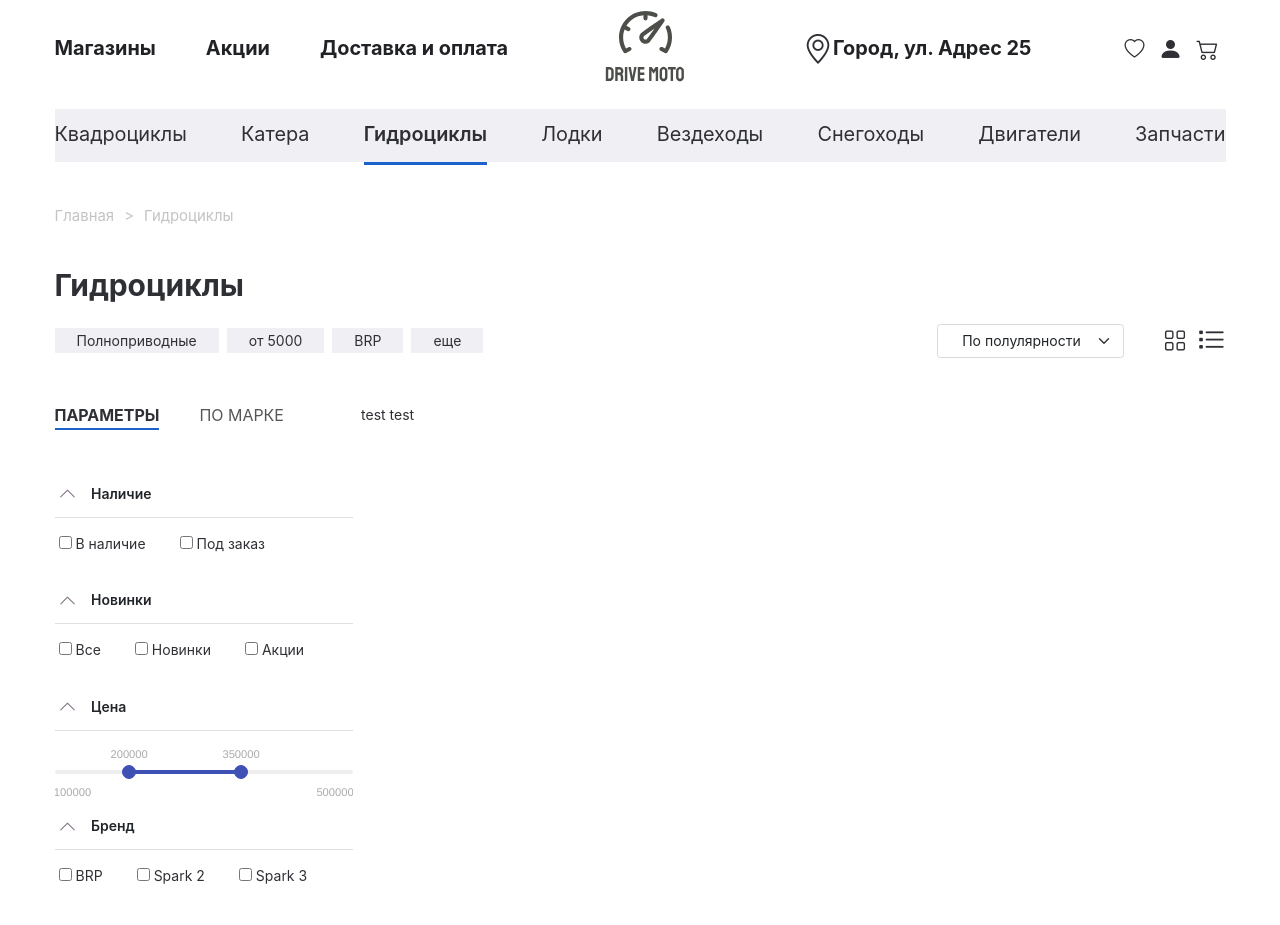
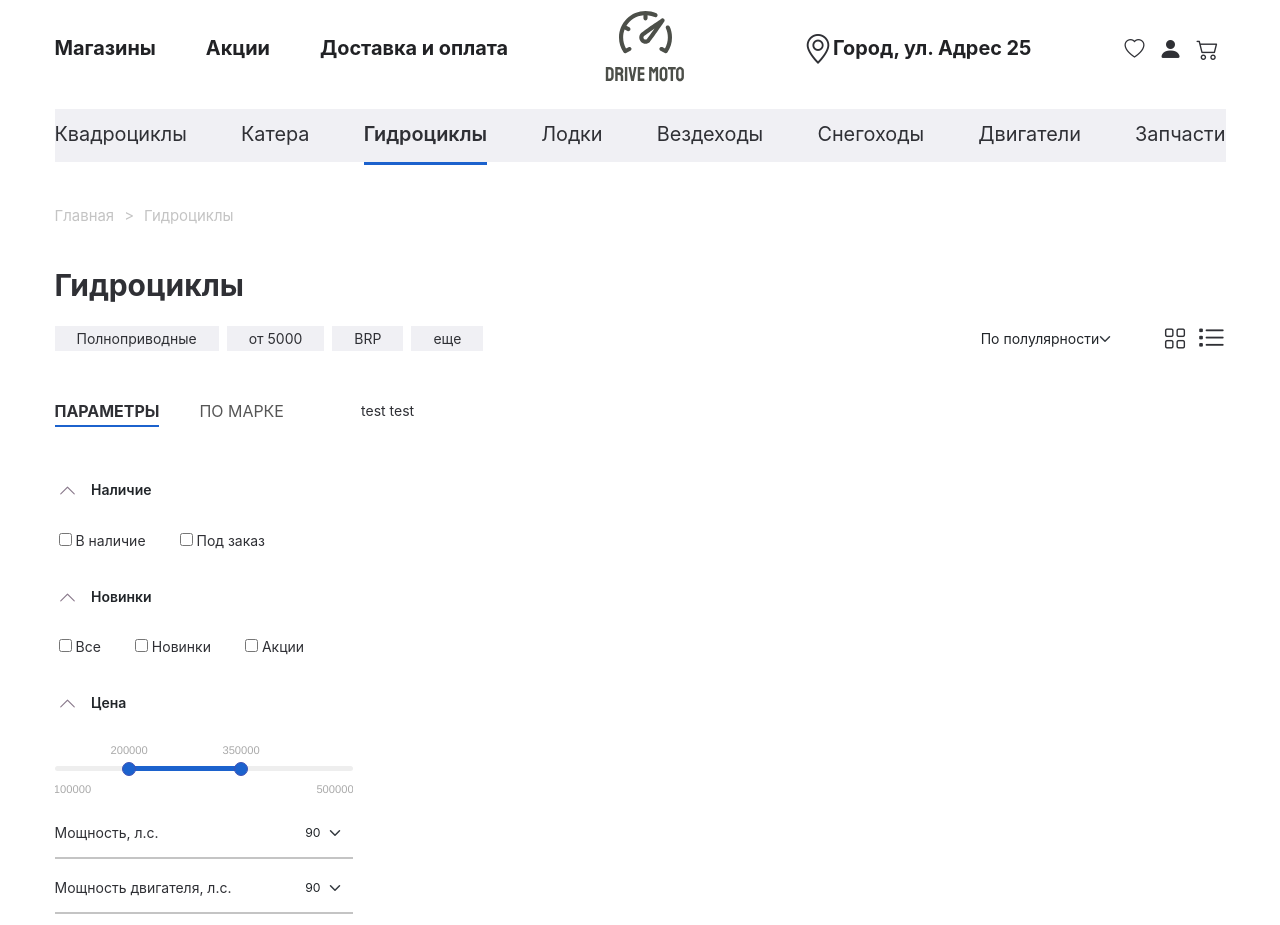
Before and after one commit to MariiaUdovytska/React-Online-store-Gidrotsikly, a React (Create React App) app in the folder react-online-store-gidrotsikly/: page / in a window 1280 px wide. Shown: the top 925 px of the page. Built offline with nearby package versions, Linux system fonts and the light colour scheme.

Commit message:
add all elements in AdvancedOptionsParametres & styles

```diff
--- a/react-online-store-gidrotsikly/src/AdvancedOptionsParametres.js
+++ b/react-online-store-gidrotsikly/src/AdvancedOptionsParametres.js
@@ -1,6 +1,6 @@
 import React from 'react';
 import './css/advancedOptionsParametres.css';
-import {Accordion} from 'react-bootstrap';
+import {Accordion, Form} from 'react-bootstrap';
 import Range from './Range';
 
 
@@ -63,6 +63,46 @@
 							</Accordion.Item>
 						</Accordion>
 					</div>
+					<div className='advanced-options-item__body-power'>
+						<div className='advanced-options-item__body-power-fir'>
+							<div className='advanced-options-item__body-power-first'>
+								<span>Мощность, л.с.</span>
+								<Form.Select size="sm">
+									<option value="1">90</option>
+									<option value="2">130</option>
+									<option value="3">154</option>
+									<option value="4">230</option>
+									<option value="5">300</option>
+								</Form.Select>
+							</div>
+						</div>
+						<div className='advanced-options-item__body-power-fir'>
+							<div className='advanced-options-item__body-power-second'>
+								<span>Мощность двигателя, л.с.</span>
+								<Form.Select size="sm">
+									<option value="1">90</option>
+									<option value="2">130</option>
+									<option value="3">154</option>
+									<option value="4">230</option>
+									<option value="5">300</option>
+								</Form.Select>
+							</div>
+						</div>
+						<div className='advanced-options-item__body-power-fir'>
+							<div className='advanced-options-item__body-power-last'>
+								<span>Макс. скорость</span>
+								<Form.Select size="sm">
+									<option value="1">90</option>
+									<option value="2">130</option>
+									<option value="3">154</option>
+									<option value="4">230</option>
+									<option value="5">300</option>
+								</Form.Select>
+							</div>
+						</div>
+
+					</div>
+
 					<div className='advanced-options-item__body-brand'>
 						<Accordion alwaysOpen>
 							<Accordion.Item>
--- a/react-online-store-gidrotsikly/src/css/advancedOptionsParametres.css
+++ b/react-online-store-gidrotsikly/src/css/advancedOptionsParametres.css
@@ -14,6 +14,11 @@
 	flex-direction: row-reverse;
 	justify-content: flex-end;
 }
+.accordion-button:not(.collapsed),
+.accordion-button:not(.collapsed):focus  {
+	box-shadow: rgb(0 0 0 / 0%) 0px 0px 0px;
+}
+
 .advanced-options-item__body-presence .accordion-button:not(.collapsed),
 .advanced-options-item__body-new .accordion-button:not(.collapsed),
 .advanced-options-item__body-brand .accordion-button:not(.collapsed),
@@ -54,7 +59,7 @@
 	margin: 0px -15px;
 	min-width: 100%;
 }
-.advanced-options-item__body-stock-body{}
+
 .advanced-options-item__body-presence-choice,
 .advanced-options-item__body-new-choice,
 .advanced-options-item__body-brand-choice,
@@ -77,6 +82,9 @@
 }
 .accordion-item{
 	border: none;
+}
+.advanced-options-item__body-brand{
+	margin-top: 20px;
 }
 .advanced-options-item__body-model-input{
 	padding: 0px 15px;
@@ -117,3 +125,29 @@
 	color: #fff;
 	margin-left: 15px;
 }
+.advanced-options-item__body-power{
+	margin-top: 20px;
+}
+.advanced-options-item__body-power-first,
+.advanced-options-item__body-power-second,
+.advanced-options-item__body-power-last{
+	display: flex;
+	flex-direction: row;
+	justify-content: space-between;
+	align-items: center;
+	margin-top: 15px;
+}
+
+.advanced-options-item__body-power-fir::after{
+	display: block;
+	content: "";
+	height: 2px;
+	width: 100%;
+	background-color: #C4C4C4;
+	margin-top: 10px;
+}
+.form-select{
+	width: unset!important;
+	padding: 0.3rem 1.7rem 0.375rem 1rem!important;
+	border: none!important;
+}
--- a/react-online-store-gidrotsikly/src/css/range.css
+++ b/react-online-store-gidrotsikly/src/css/range.css
@@ -1,5 +1,6 @@
-.range{
-
+.range{}
+.form {
+	padding: 20px 0px 0px;
 }
 .input-range__label--min {
 	left: 18px!important;
@@ -7,16 +8,12 @@
 .input-range__label--max {
 	right: 18px!important;
 }
-.form {
-	padding: 20px 0px 0px;
-	/* margin: 0 auto;
-	padding: 100px 30px 0; */
-
-	/* @media (min-width: 800px) {
-	max-width: 60%;
-	} */
+.input-range__track--active{
+	background-color: #1C62CD!important;
 }
-
-/* .input-range {
-	margin-bottom: 160px;
-} */
+.input-range__slider{
+	background-color: #1C62CD!important;
+}
+.input-range__slider:active{
+	transform: scale(1.2)!important;
+}
```
